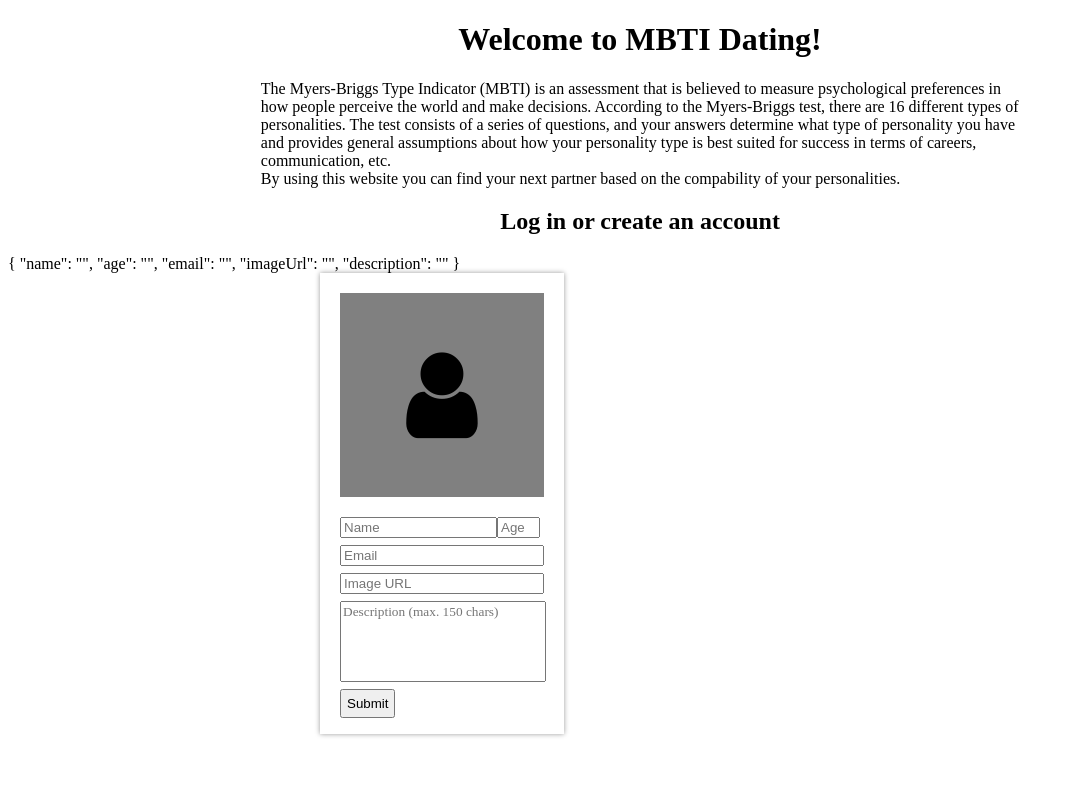
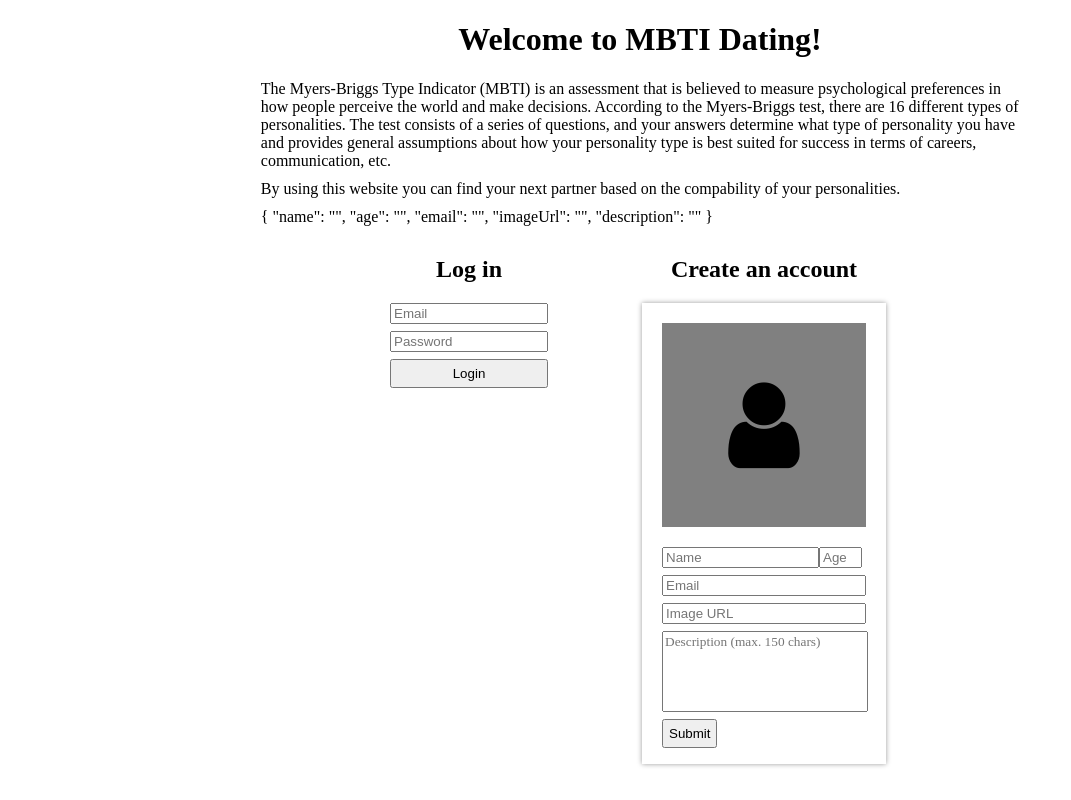
Before and after one commit to kaankabalak/mbti_dating, an Angular app in the folder public/: page / in a window 1280 px wide. Shown: the whole page, without its empty margins (0-1071 px from the left). Built offline with nearby package versions, Linux system fonts and the light colour scheme.

Commit message:
Added login section

```diff
--- a/public/src/app/app.component.css
+++ b/public/src/app/app.component.css
@@ -1,18 +1,29 @@
 #wrapper {
     margin: 0 auto;
-    width: 640px;
+    width: 500px;
 }
 h1, h2 {
     text-align: center;
 }
 p {
-    margin: 0 20%;
+    margin: 0 20% 10px;
 }
 #form {
     display: inline-block;
     vertical-align: top;
     width: 260px;
     margin: 0 20px 20px 20px;
+}
+#login-form {
+    display: inline-block;
+    vertical-align: top;
+    margin-right: 94px;
+}
+#login-form #submit {
+    width: 158px;
+}
+#login-form input,textarea {
+    display: block;
 }
 #form input,textarea {
     display: block;
@@ -27,6 +38,14 @@
 .input-field {
     width: 196px;
     margin-bottom: 7px;
+}
+.login-field {
+    width: 150px;
+    margin-bottom: 7px;
+}
+#card-container {
+    display: inline-block;
+    vertical-align: top;
 }
 #card {
     display: inline-block;
--- a/public/src/app/app.component.html
+++ b/public/src/app/app.component.html
@@ -7,11 +7,17 @@
 
 <p>By using this website you can find your next partner based on the compability of your personalities.</p>
 
-<h2>Log in or create an account</h2>
-
-{{ user | json }}
+<p>{{ user | json }}</p>
 
 <div id="wrapper">
+  <div id="login-form">
+    <h2>Log in</h2>
+    <input type="text" class="login-field" [(ngModel)]="user.name" placeholder="Email">
+    <input type="password" class="login-field" [(ngModel)]="user.age" placeholder="Password">
+    <input type="submit" id="submit" value="Login">
+  </div>
+  <div id="card-container">
+    <h2>Create an account</h2>
     <div id="card">
         <div id="image">
             <i class="fa fa-user" aria-hidden="true"></i>
@@ -29,7 +35,5 @@
           <input type="submit" id="submit" value="Submit">
         </div>
       </div>
-  <div id="form">
-
   </div>
 </div>
```
Lines whose indentation alone changed are shown as unchanged.
